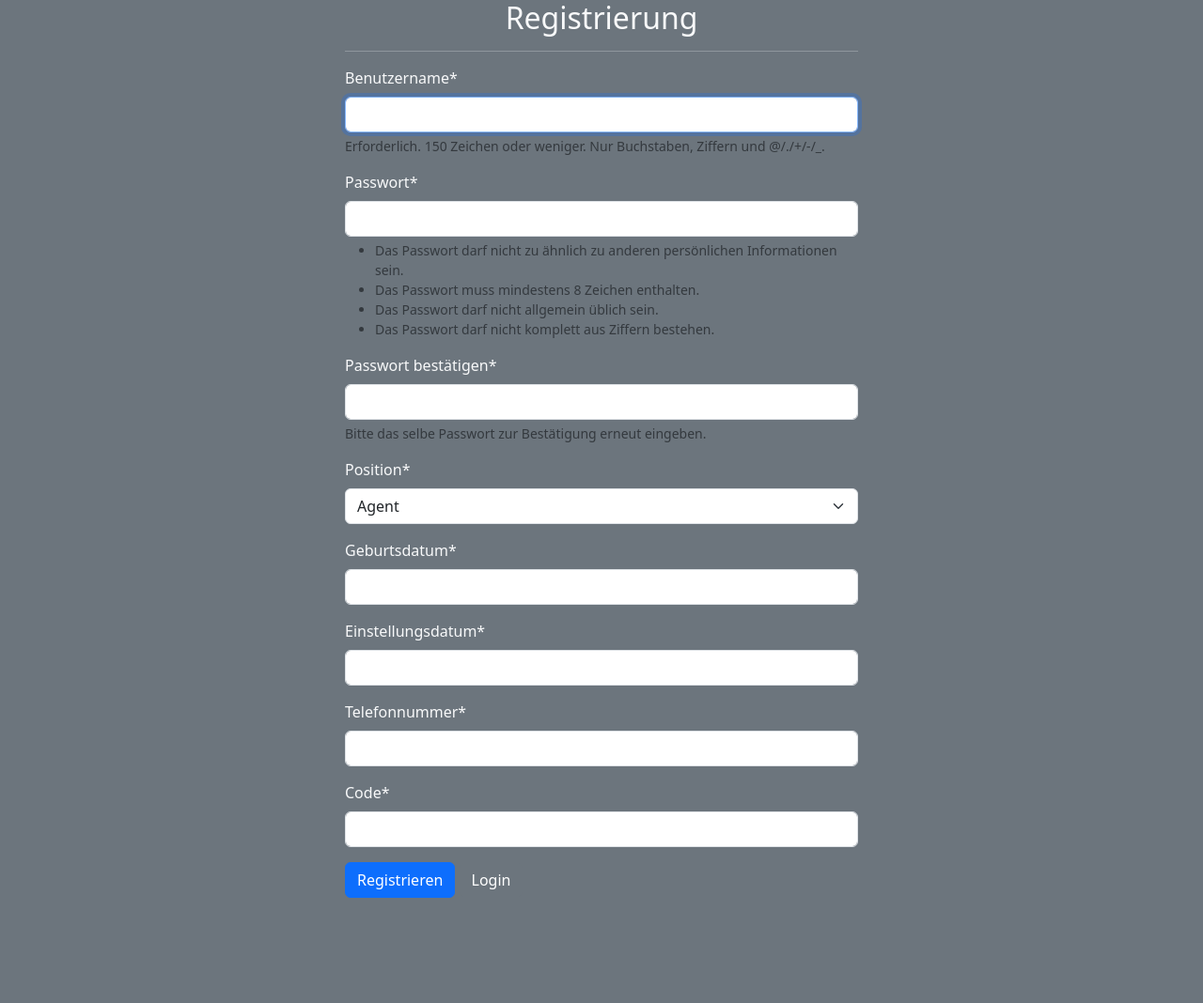
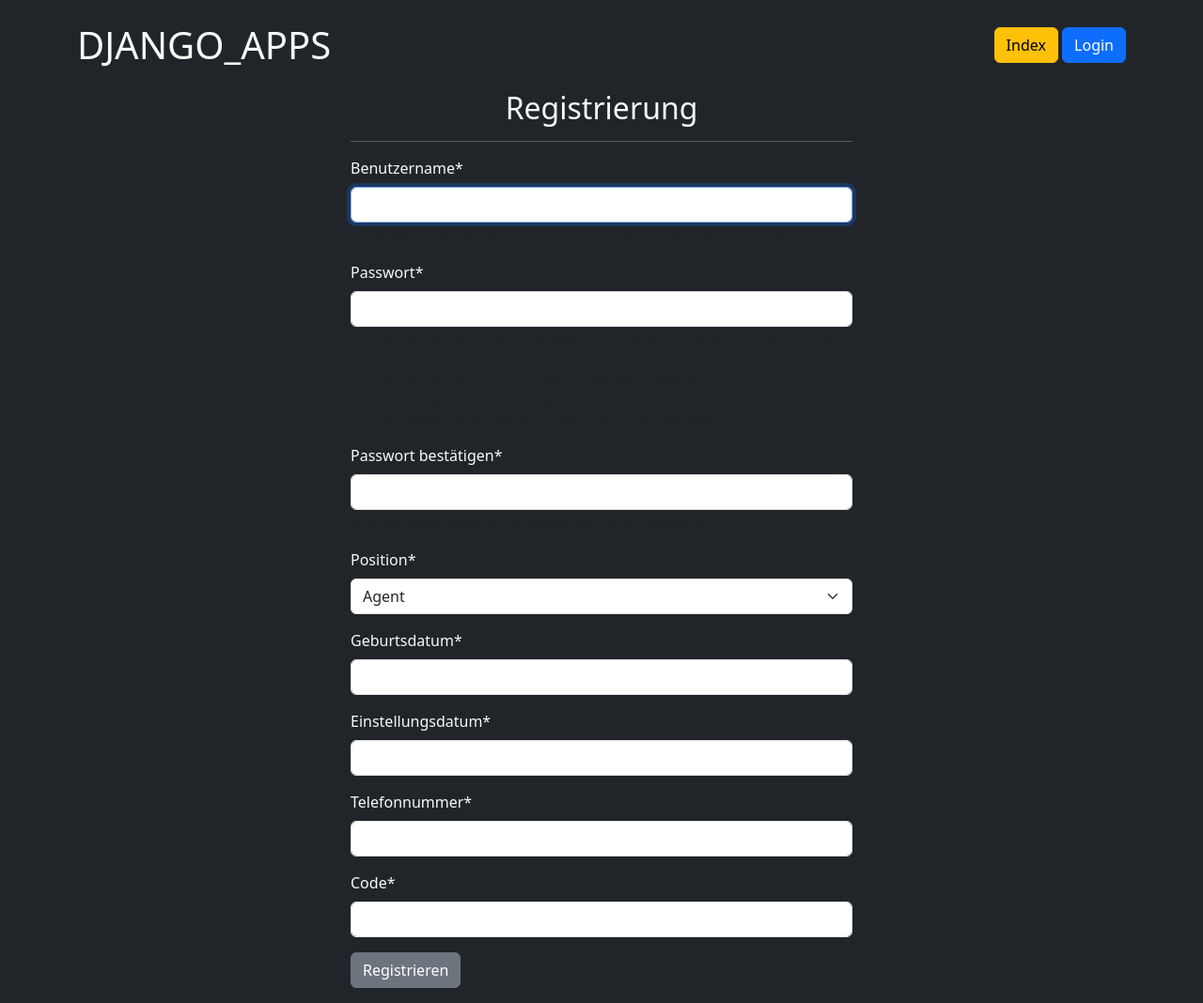
Before and after one commit to dennisjanvogt/django_apps, a Django app: page /register/ in a window 1280 px wide. Shown: the whole page at 94% size. Before the commit the page ends 956 px from the top, so only its background shows below. Run offline with Django 4.2, Linux system fonts and the light colour scheme; some libraries are stand-ins or nearby versions.

Commit message:
tempaltes angepasst

```diff
--- a/main/templates/register.html
+++ b/main/templates/register.html
@@ -12,7 +12,22 @@
 
   <title>Versicherung XYZ | Register</title>
 </head>
-<body class="bg-secondary text-light">
+<body class="bg-dark text-light">
+    <div class="container">
+    <div class="row align-items-center justify-content-between">
+        <div class="col-auto">
+          <h1 class="my-4 text-light">DJANGO_APPS</h1>
+        </div>
+        <div class="col-auto">
+            {% if request.user.is_authenticated %}
+              <span class="text-light">Angemeldet als: {{ request.user.username }}</span>
+              <a href="/logout" class="btn btn-warning m-2">Logout</a>
+            {% else %}
+              <a href="{% url 'index' %}" class="btn btn-warning">Index</a>
+              <a href="{% url 'login' %}" class="btn btn-primary">Login</a>
+            {% endif %}
+          </div>
+      </div>
     <div class="container h-100">
         <div class="row align-items-center h-100">
             <div class="col-6 mx-auto">
@@ -22,13 +37,13 @@
                     <form method="POST">
                         {% csrf_token %}
                         {{ form|crispy }}
-                        <button class="btn btn-primary" type="submit">Registrieren</button>
-                        <a href="{% url 'login' %}" class="btn btn-secondary">Login</a>
+                        <button class="btn btn-secondary" type="submit">Registrieren</button>
                     </form>
                 </div>
             </div>
         </div>
     </div>
+</div>
     <script src="https://cdn.jsdelivr.net/npm/@popperjs/core@2.11.7/dist/umd/popper.min.js"
         integrity="sha384-zYPOMqeu1DAVkHiLqWBUTcbYfZ8osu1Nd6Z89ify25QV9guujx43ITvfi12/QExE"
         crossorigin="anonymous"></script>
```
Also changed, not shown: main/templates/login.html (+17 -2 lines).
